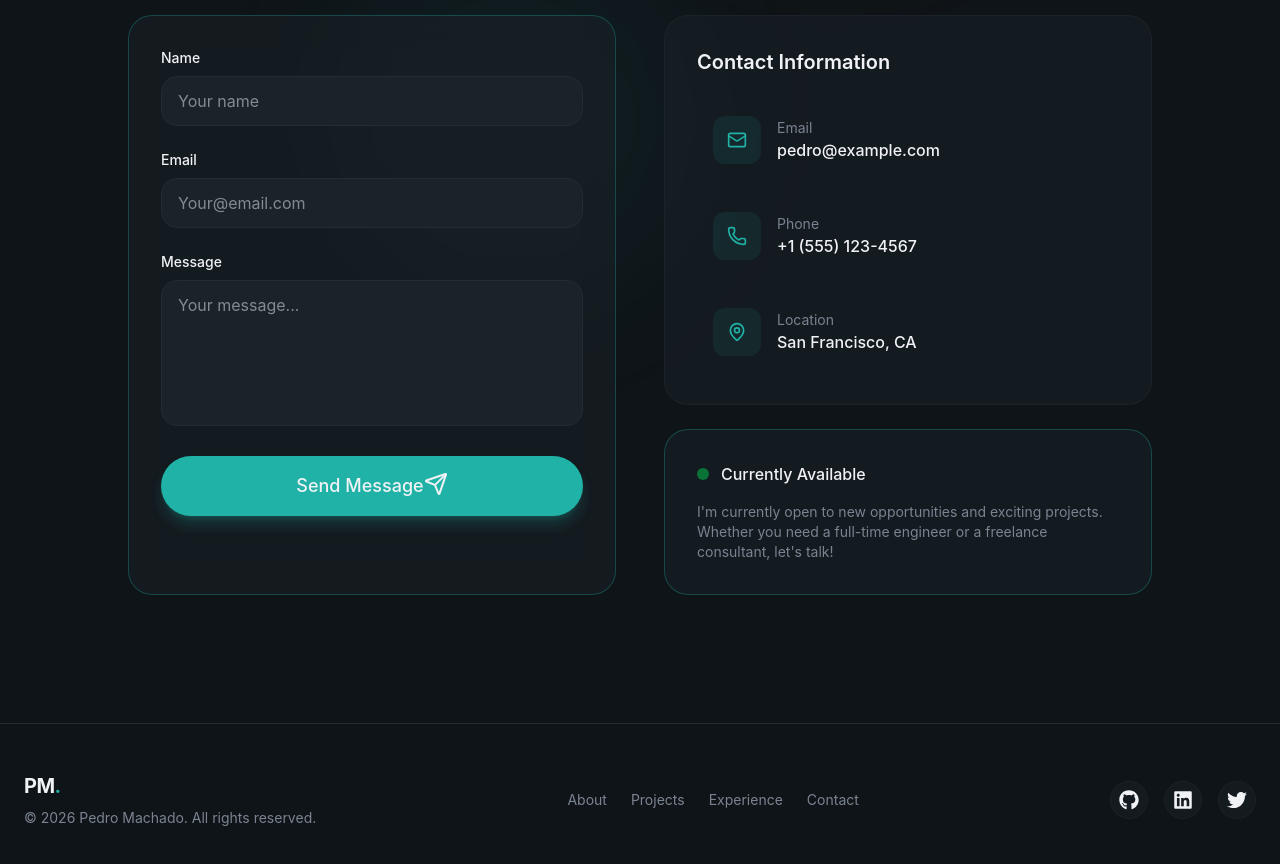
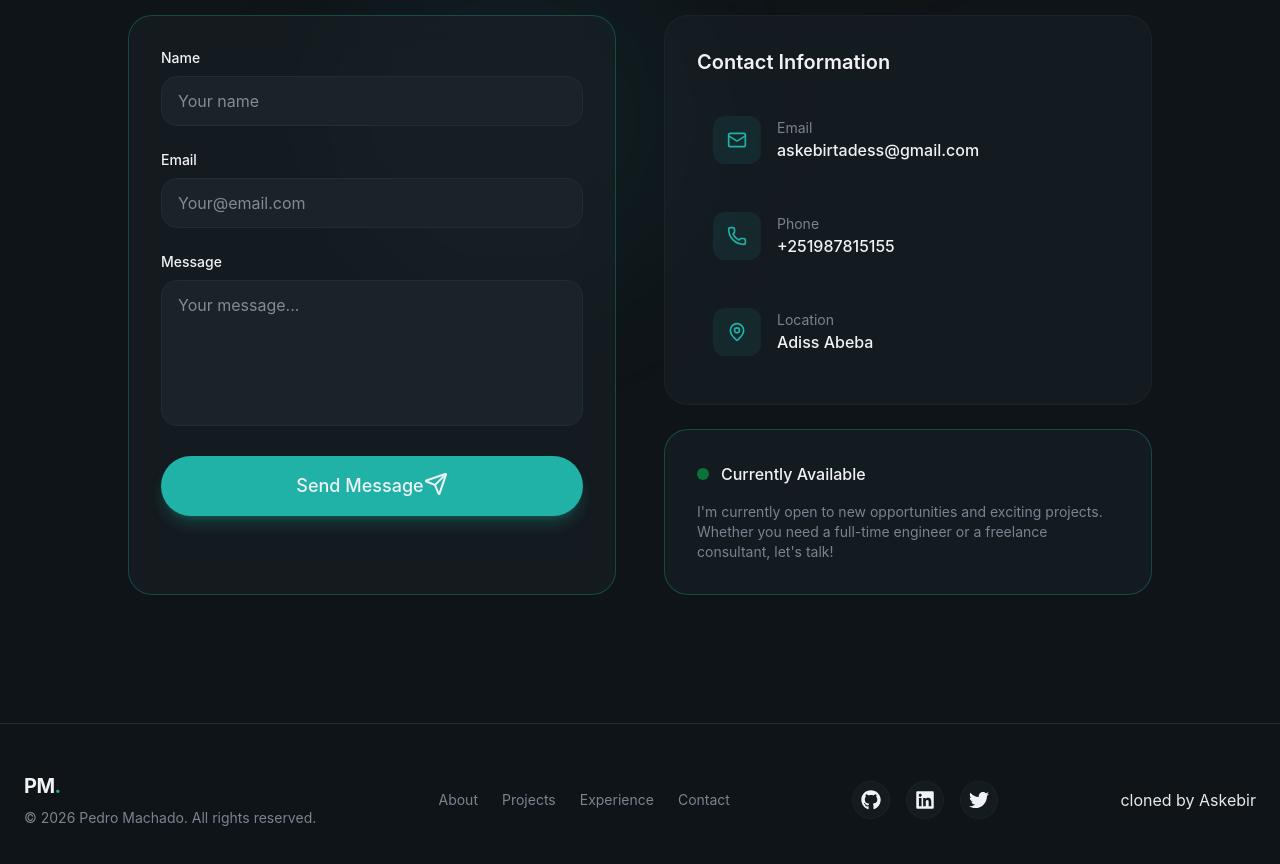
Before and after one commit to Askebir/aske-personal-portfolio, a React (Vite) app: page / in a window 1280 px wide. Shown: the part 6180-7044 px from the top of the page. Built offline with nearby package versions, Linux system fonts and the light colour scheme.

Commit message:
information editon

```diff
--- a/src/layout/Footer.jsx
+++ b/src/layout/Footer.jsx
@@ -58,6 +58,9 @@ export const Footer = () => {
               </a>
             ))}
           </div>
+          <div className="text-white/90">
+            <p>cloned by Askebir</p>
+          </div>
         </div>
       </div>
     </footer>
--- a/src/sections/Contact.jsx
+++ b/src/sections/Contact.jsx
@@ -14,19 +14,19 @@ const contactInfo = [
   {
     icon: Mail,
     label: "Email",
-    value: "pedro@example.com",
-    href: "mailto:pedro@example.com",
+    value: "askebirtadess@gmail.com",
+    href: "askebirtadess@gmail.com",
   },
   {
     icon: Phone,
     label: "Phone",
-    value: "+1 (555) 123-4567",
-    href: "tel:+15551234567",
+    value: "+251987815155",
+    href: "tel:++2519-87815155",
   },
   {
     icon: MapPin,
     label: "Location",
-    value: "San Francisco, CA",
+    value: "Adiss Abeba",
     href: "#",
   },
 ];
```
